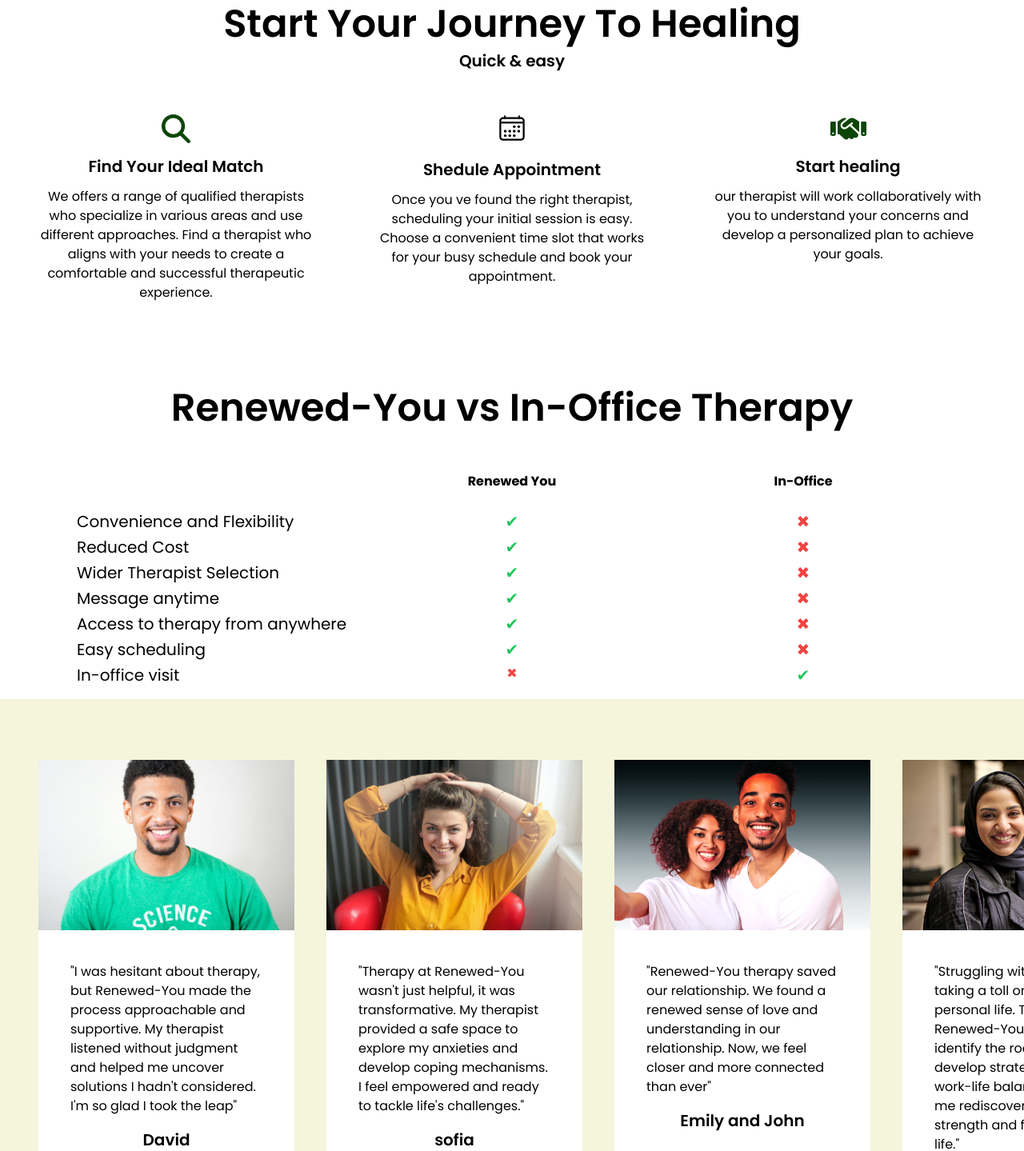
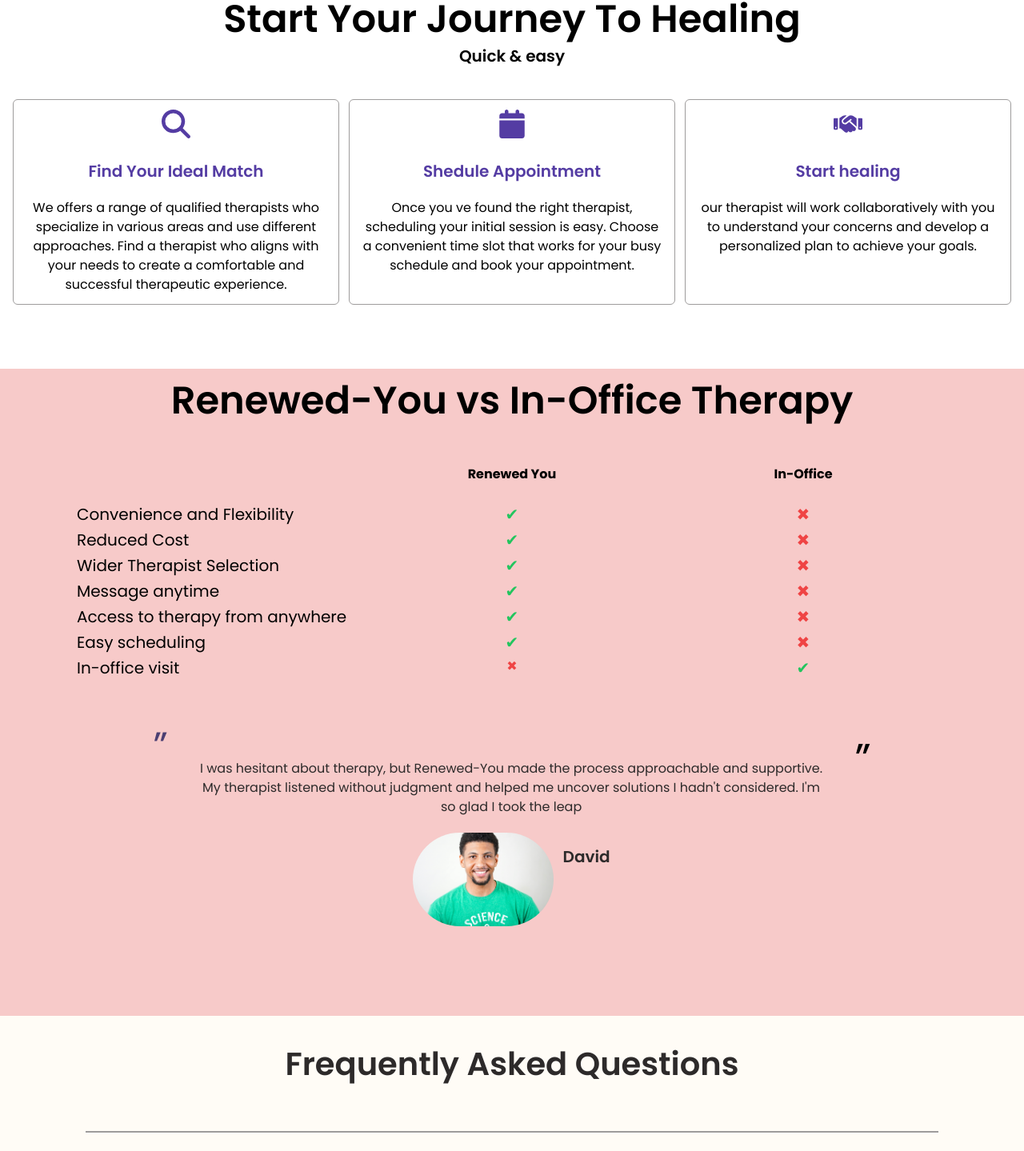
Before and after one commit to abdoullahi42/Renewed-You, a React (Vite) app: page / in a window 1280 px wide. Shown: the part 1282-2721 px from the top of the page at 80% size. Built offline with nearby package versions, Linux system fonts and the light colour scheme.

Commit message:
style(redesign the homepage)

```diff
--- a/index.html
+++ b/index.html
@@ -1,5 +1,5 @@
 <!DOCTYPE html>
-<html lang="en" class="scroll-smooth">
+<html lang="en" class="scroll-smooth overflow-x-hidden">
   <head>
     <meta charset="UTF-8" />
     <link rel="icon" type="image/svg+xml" href="/vite.svg" />
--- a/src/component/Faqs.jsx
+++ b/src/component/Faqs.jsx
@@ -57,25 +57,28 @@
   return (
     <div className="bg-[#fffcf6] py-10">
       <div>
-        <h3 className="mb-16 text-3xl md:text-4xl lg:text-[40px] font-semibold text-center">
+        <h3 className="mb-16 text-3xl md:text-4xl lg:text-[40px] font-semibold text-center text-[#2D2A2A]">
           Frequently Asked Questions
         </h3>
       </div>
       <div className=" w-11/12 lg:w-10/12 mx-auto pb-20 ">
         {questions.map((question) => (
           <div key={question.id} className=" ">
-            <div className="bg-[#E8E6E1] text-whit mb-5">
+            <div className="mb-3 border-[#9E9C9C] border-t-2">
               <div
                 onClick={() => handleClicks(question.id)}
                 className={`flex justify-between items-center py-5 px-4 md:px-8 lg:px-9 transition-all duration-300 ease-in ${
-                  openQuestions.includes(question.id)
-                    ? "bg-[#004F2D] text-white "
-                    : ""
+                  openQuestions.includes(question.id) ? "" : ""
                 } ${question}`}
               >
-                <h3 className="font-medium text-xl  md:text-2xl  w-10/12">
+                <h3
+                  className={`font-medium text-xl  md:text-2xl  w-10/12 ${
+                    openQuestions.includes(question.id) ? "" : ""
+                  }`}
+                >
                   {question.question}
                 </h3>
+
                 <p>
                   {openQuestions.includes(question.id) ? (
                     <FaMinus size={18} />
@@ -84,6 +87,9 @@
                   )}
                 </p>
               </div>
+              {openQuestions.includes(question.id) && (
+                <div className="border-b-2 border-[#9E9C9C]"></div>
+              )}
               <div
                 className={`${
                   openQuestions.includes(question.id) ? "py-7 px-6" : ""
--- a/src/component/Footer.jsx
+++ b/src/component/Footer.jsx
@@ -4,23 +4,29 @@
   FaLinkedinIn,
   FaSeedling,
 } from "react-icons/fa";
-import { FaXTwitter, FaHouse, FaPhone } from "react-icons/fa6";
+import {
+  FaXTwitter,
+  FaHouse,
+  FaPhone,
+  FaCanadianMapleLeaf,
+} from "react-icons/fa6";
+import { TbCircleLetterC } from "react-icons/tb";
 
 const styles = {
-  headers: "text-xl md:text-2xl  mb-4 font-medium",
+  headers: "text-xl md:text-2xl  mb-8 font-medium",
   links: "md:text-[18px]",
 };
 
 function Footer() {
   return (
-    <footer className="bg-white py-12">
+    <footer className="bg-[#343A3A] py-12 text-white">
       <div>
-        <div className=" grid grid-cols-1 gap-9 md:grid-cols-2  lg:grid-cols-4 w-11/12 mx-auto lg:gap-9 px-5 pb-9">
+        <div className=" grid grid-cols-1 gap-9 md:grid-cols-2  lg:grid-cols-4 w-11/12 mx-auto lg:gap-9 px-5 pb-9 border-b border-white">
           <div className="w-full  ">
-            <h3 className=" flex items-center gap-4 text-xl md:text-2xl  mb-4">
+            <h3 className=" flex items-center gap-2 text-xl md:text-2xl  mb-8 ">
               {" "}
               <span>
-                <FaSeedling color="#0C4607" size={25} />
+                <FaCanadianMapleLeaf color="#fff" size={25} />
               </span>
               <span className=" "> Renewed You</span>
             </h3>
@@ -38,38 +44,51 @@
             <h3 className={styles.headers}>Company</h3>
             <div className={styles.links}>
               <p className="mb-5">About us</p>
-              <p className="mb-5">contact</p>
-              <p className="mb-5">For theraphy</p>
+              <p className="mb-5">Contact</p>
+              <p className="mb-5">For therapies</p>
             </div>
           </div>
           <div>
-            <h3 className={styles.headers}>Working hours</h3>
+            <h3 className={styles.headers}>Our Services</h3>
             <div className={styles.links}>
-              <p className="mb-5">Couple</p>
-              <p className="mb-5">individuals</p>
-              <p className="mb-5">teens</p>
+              <p className="mb-5">Couples</p>
+              <p className="mb-5">Individuals</p>
+              <p className="mb-5">Teens</p>
             </div>
           </div>
           <div>
             <h3 className={styles.headers}>Find us</h3>
             <div className="lg:text-[18px]">
-              <div className="flex gap-5  mb-4 ">
+              <div className="flex gap-5  mb-5 ">
                 <p>
-                  <FaHouse size={25} />{" "}
+                  <FaHouse size={20} />{" "}
                 </p>
-                <span>No.974, Douala street, Wuse, Abuja</span>
+                <span className={styles.links}>
+                  No.974, Gleam street, Wuse, Abuja
+                </span>
               </div>
-              <div className="flex gap-5 mb-4 ">
+              <div className="flex gap-5 mb-5 ">
                 <p>
-                  <FaEnvelope size={25} />
+                  <FaEnvelope size={20} />
                 </p>
-                <span>Renewedyou@gmail.com</span>
+                <span className={styles.links}>Renewedyou@gmail.com</span>
               </div>
-              <p className="flex gap-5 mb-4 ">
-                <FaPhone size={25} /> +234 10000008
+              <p className="flex gap-5 mb-5 ">
+                <FaPhone size={20} />
+                <span className={styles.links}>+234 10000008</span>
               </p>
             </div>
           </div>
+        </div>
+        <div className="flex  py-8 gap-11 justify-center">
+          <p>Terms & Conditions</p>
+          <p>Privacy Policy</p>
+          <p>Sharing Settings</p>
+          <p>Web Accessibility</p>
+          <p className="flex items-center gap-1">
+            {" "}
+            <TbCircleLetterC /> 2024 Renewed You
+          </p>
         </div>
       </div>
     </footer>
--- a/src/component/PageHero.jsx
+++ b/src/component/PageHero.jsx
@@ -17,8 +17,8 @@
             journey to thrive
           </p>
           <Link to="/onlineTheraphy">
-            <button className="mb-4 bg-[#0C4607]  text-[#fff] px-8 py-4 rounded-[29px]  inline-block font-semibold leading-[1.3] lg:rounded-[36px] text-[15px] lg:text-[20px] ">
-              Get Started
+            <button className="mb-4 bg-[#0C4607]  text-[#fff] px-8 lg:p-4 py-4 rounded-[29px]  inline-block font-semibold leading-[1.1] lg:rounded-[24px] text-[15px] lg:text-[18px] ">
+              Connect with a Therapist
             </button>
           </Link>
         </div>
--- a/src/component/SteptoStart.jsx
+++ b/src/component/SteptoStart.jsx
@@ -1,8 +1,4 @@
-import { FontAwesomeIcon } from "@fortawesome/react-fontawesome";
-import {
-  faHandshake,
-  faMagnifyingGlass,
-} from "@fortawesome/free-solid-svg-icons";
+import { FaCalendar, FaHandshake, FaMagnifyingGlass } from "react-icons/fa6";
 
 //this component need to be refactor
 
@@ -11,7 +7,7 @@
     <section className="mb-14 md:mb-20 ">
       <div className=" flex flex-col ">
         <div className="mx-auto text-center mb-4 lg:mb-6">
-          <h3 className="font-semibold font-abdu text-2xl md:text-3xl lg:text-5xl mb-2">
+          <h3 className="font-semibold font-abdu text-2xl md:text-3xl lg:text-5xl mb-2 ">
             Start Your Journey To Healing
           </h3>
           <h2 className="font-semibold font-abdu text-xl lg:mb-4">
@@ -20,14 +16,14 @@
         </div>
 
         <div className="grid grid-cols-1 md:grid-cols-2 lg:grid-cols-3 px-4 gap-3">
-          <div className="text-center px-8 py-3 mb-3 sm:mb-0">
-            <span className="mb-3 text-4xl inline-block">
-              <FontAwesomeIcon icon={faMagnifyingGlass} color="#0C4607" />
+          <div className="text-center px-4 py-3 mb-3 sm:mb-0 border border-[#9E9C9C] rounded-md">
+            <span className="mb-5 text-4xl inline-block">
+              <FaMagnifyingGlass color="#543CA3" />
             </span>
-            <h3 className="font-semibold font-abdu text-xl mb-3 ">
+            <h3 className="font-semibold font-abdu text-xl mb-5 text-[#543CA3]">
               Find Your Ideal Match
             </h3>
-            <p className=" font-abdu font-normal">
+            <p className=" font-abdu font-normal ">
               We offers a range of qualified therapists who specialize in
               various areas and use different approaches. Find a therapist who
               aligns with your needs to create a comfortable and successful
@@ -35,11 +31,11 @@
             </p>
           </div>
 
-          <div className="text-center px-8 py-3 mb-3 sm:mb-0">
-            <span className="mb-3 text-4xl inline-block ">
-              <ion-icon name="calendar-outline"></ion-icon>
+          <div className="text-center px-4 py-3 mb-3 sm:mb-0 border border-[#9E9C9C] rounded-md ">
+            <span className="mb-5 text-4xl inline-block ">
+              <FaCalendar color="#543CA3" />
             </span>
-            <h3 className="font-semibold font-abdu text-xl mb-3">
+            <h3 className="font-semibold font-abdu text-xl mb-5 text-[#543CA3]">
               Shedule Appointment
             </h3>
             <p className="font-normal font-abdu">
@@ -49,11 +45,11 @@
             </p>
           </div>
 
-          <div className="text-center px-8 py-3 mb-3 sm:mb-0">
-            <span className="mb-3 text-4xl inline-block">
-              <FontAwesomeIcon icon={faHandshake} color="#0C4607" />
+          <div className="text-center px-4 py-3 mb-3 sm:mb-0 border border-[#9E9C9C] rounded-md">
+            <span className="mb-5 text-4xl inline-block">
+              <FaHandshake color="#543CA3" />
             </span>
-            <h3 className="font-semibold font-abdu text-xl mb-3">
+            <h3 className="font-semibold font-abdu text-xl mb-5 text-[#543CA3]">
               Start healing
             </h3>
             <p className="font-normal font-abdu">
--- a/src/component/TheraphyComparison.jsx
+++ b/src/component/TheraphyComparison.jsx
@@ -16,7 +16,7 @@
   ];
 
   return (
-    <section className="p-4">
+    <section className="p-4 bg-[#F7CAC9] ">
       <h2 className="font-semibold font-abdu text-2xl md:text-3xl lg:text-5xl mb-5 text-center lg:mb-14 ">
         Renewed-You vs In-Office Therapy
       </h2>
--- a/src/pages/Reviews.jsx
+++ b/src/pages/Reviews.jsx
@@ -5,66 +5,77 @@
 import man from "../assets/justin.jpg";
 import boy from "../assets/amad.jpg";
 import womans from "../assets/ally.jpg";
+
 const cardData = [
   {
     id: 1,
     image: man,
     title: "David",
-    quote: `"I was hesitant about therapy, but Renewed-You made the process approachable and supportive. My therapist listened without judgment and helped me uncover solutions I hadn't considered. I'm so glad I took the leap"`,
+    quote:
+      "I was hesitant about therapy, but Renewed-You made the process approachable and supportive. My therapist listened without judgment and helped me uncover solutions I hadn't considered. I'm so glad I took the leap",
   },
-  {
-    id: 2,
-    image: womans,
-    title: "sofia",
-    quote: `"Therapy at Renewed-You wasn't just helpful, it was transformative. My therapist provided a safe space to explore my anxieties and develop coping mechanisms. I feel empowered and ready to tackle life's challenges."`,
-  },
-  {
-    id: 3,
-    image: couples,
-    title: "Emily and John",
-    quote:
-      '"Renewed-You therapy saved our relationship. We found a renewed sense of love and understanding in our relationship. Now, we feel closer and more connected than ever"',
-  },
-  {
-    id: 4,
-    image: hijabwoman,
-    title: "Fatima",
-    quote:
-      '"Struggling with burnout was taking a toll on my work and personal life. Therapy at Renewed-You helped me identify the root causes and develop strategies for better work-life balance. it helped me rediscover my inner strength and find clarity in my life."',
-  },
-  {
-    id: 5,
-    image: boy,
-    title: "lamine",
-    quote: `"Talking to a therapist at Renewed-You was a game-changer. Renewed-You gave me the tools to handle school stress and friendships without judgment. I feel confident now to communicate my needs openly."`,
-  },
-  {
-    id: 6,
-    image: couple,
-    title: "Sarah and Michael",
-    quote: `"Going to therapy at Renewed-You was the best decision we made. We learned how to celebrate each other's strengths and navigate disagreements constructively. It's brought a new level of intimacy to our relationship"`,
-  },
+  // {
+  //   id: 2,
+  //   image: womans,
+  //   title: "sofia",
+  //   quote:
+  //     "Therapy at Renewed-You wasn't just helpful, it was transformative. My therapist provided a safe space to explore my anxieties and develop coping mechanisms. I feel empowered and ready to tackle life's challenges.",
+  // },
+  // {
+  //   id: 3,
+  //   image: couples,
+  //   title: "Emily and John",
+  //   quote:
+  //     "Renewed-You therapy saved our relationship. We found a renewed sense of love and understanding in our relationship. Now, we feel closer and more connected than ever",
+  // },
+  // {
+  //   id: 4,
+  //   image: hijabwoman,
+  //   title: "Fatima",
+  //   quote:
+  //     "Struggling with burnout was taking a toll on my work and personal life. Therapy at Renewed-You helped me identify the root causes and develop strategies for better work-life balance. it helped me rediscover my inner strength and find clarity in my life.",
+  // },
+  // {
+  //   id: 5,
+  //   image: boy,
+  //   title: "lamine",
+  //   quote:
+  //     "Talking to a therapist at Renewed-You was a game-changer. Renewed-You gave me the tools to handle school stress and friendships without judgment. I feel confident now to communicate my needs openly.",
+  // },
+  // {
+  //   id: 6,
+  //   image: couple,
+  //   title: "Sarah and Michael",
+  //   quote:
+  //     "Going to therapy at Renewed-You was the best decision we made. We learned how to celebrate each other's strengths and navigate disagreements constructively. It's brought a new level of intimacy to our relationship",
+  // },
 ];
 
 function Reviews() {
   return (
-    <section className=" pb-28 pt-11 bg-[#F5F5DC] ">
-      <div
-        className="flex overflow-x-scroll py-8 lg:ml-7"
-        style={{ scrollbarWidth: "none", msOverflowStyle: "none" }}
-      >
-        {cardData.map((card) => (
-          <div
-            className="bg-[#fff] flex-shrink-0 w-80 justify-center items-center  mx-5 "
-            key={card.id}
-          >
-            <img src={card.image} alt={card.title} />
-            <p className="px-10 pt-10 ">{card.quote}</p>
-            <p className="mt-4 text-xl font-semibold text-center">
-              {card.title}
-            </p>
-          </div>
-        ))}
+    <section className=" pb-28 pt-11 bg-[#F7CAC9] ">
+      <div className="lg:w-10/12 mx-auto lg:flex justify-center px-11">
+        <div className="flex justify-center w-11/12 ">
+          <p className="lg:text-5xl text-[#4B3F72]">”</p>
+          {cardData.map((card) => (
+            <div className="grid grid-cols-1 " key={card.id}>
+              <p className="px-10 pt-10 mb-5 text-center text-[#2D2A2A]">
+                {card.quote}
+              </p>
+              <div className="flex gap-3 justify-center">
+                <img
+                  src={card.image}
+                  alt={card.title}
+                  className="w-44 rounded-full"
+                />
+                <p className="mt-4 text-xl font-semibold text-center text-[#2D2A2A]">
+                  {card.title}
+                </p>
+              </div>
+            </div>
+          ))}
+          <p style={{ fontSize: "53px" }}>”</p>
+        </div>
       </div>
     </section>
   );
```
